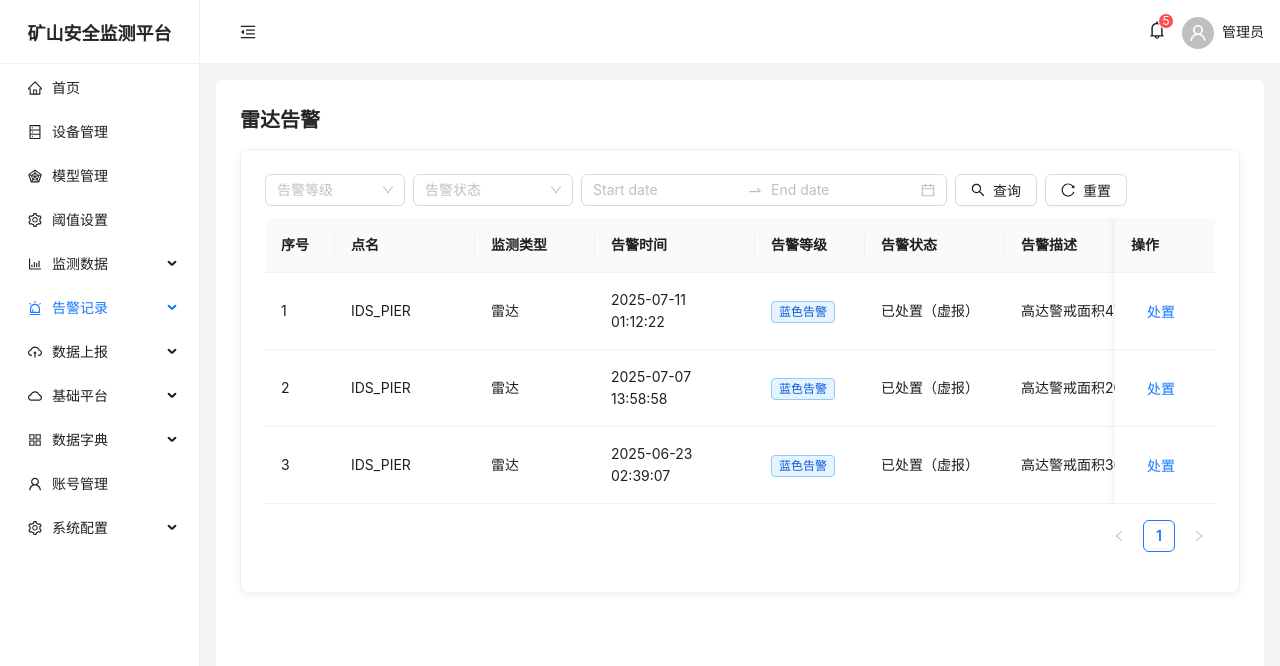
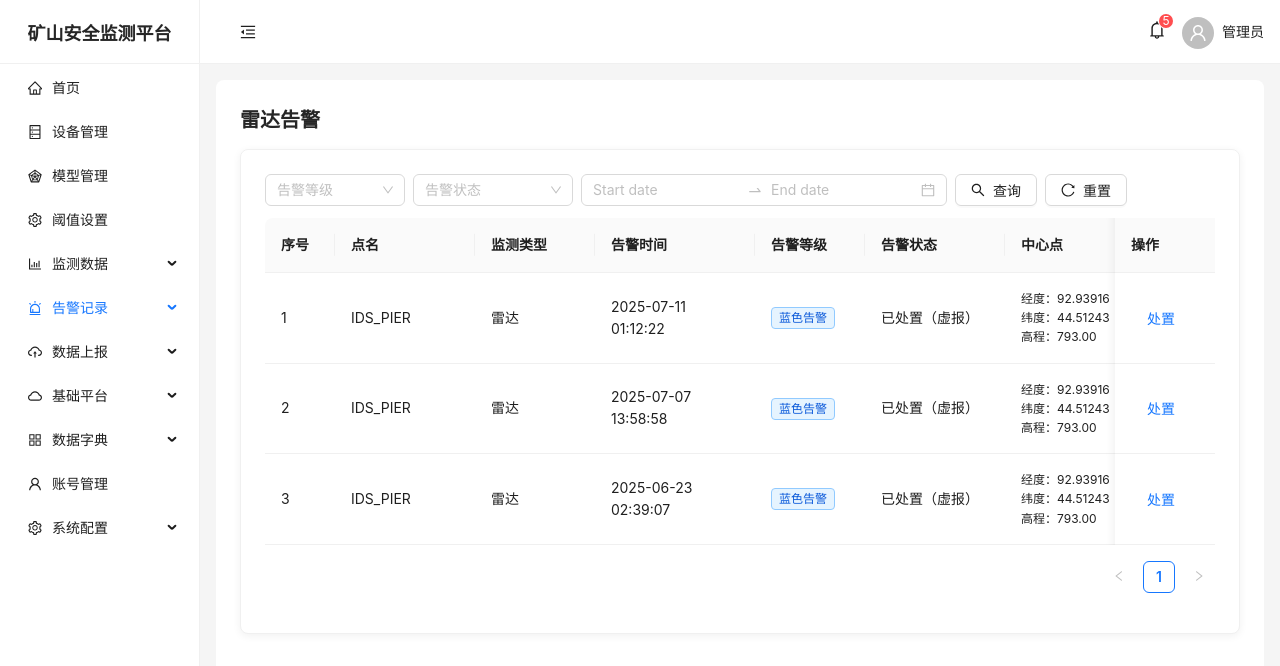
Before and after one commit to wangpeng1017/1016onemine, a React (Create React App) app: page /alarm-records/radar-alarms in a window 1280 px wide. Shown: the top 666 px of the page. Built offline with nearby package versions, Linux system fonts and the light colour scheme; the HTML template or start-up script is replaced by a standard one.

Commit message:
feat(radar-alarms): add '中心点' column showing 经度/纬度/高程 after status

```diff
--- a/src/pages/alarm/RadarAlarms.tsx
+++ b/src/pages/alarm/RadarAlarms.tsx
@@ -51,6 +51,18 @@ const RadarAlarms: React.FC = () => {
     { title: '告警时间', dataIndex: '告警时间', width: 160 },
     { title: '告警等级', dataIndex: '告警等级', width: 110, render: (v: RadarAlarmItem['告警等级']) => <Tag color={levelColor[v]}>{v}</Tag> },
     { title: '告警状态', dataIndex: '告警状态', width: 140 },
+    {
+      title: '中心点',
+      key: 'center',
+      width: 180,
+      render: (_, r) => (
+        <div style={{ fontSize: 12, lineHeight: 1.6 }}>
+          <div>经度：{r.经度 ?? '-'}</div>
+          <div>纬度：{r.纬度 ?? '-'}</div>
+          <div>高程：{r.高程 ?? '-'}</div>
+        </div>
+      ),
+    },
     { title: '告警描述', dataIndex: '告警描述', width: 420 },
     { title: '经度(°)', dataIndex: '经度', width: 120 },
     { title: '纬度(°)', dataIndex: '纬度', width: 120 },
```
